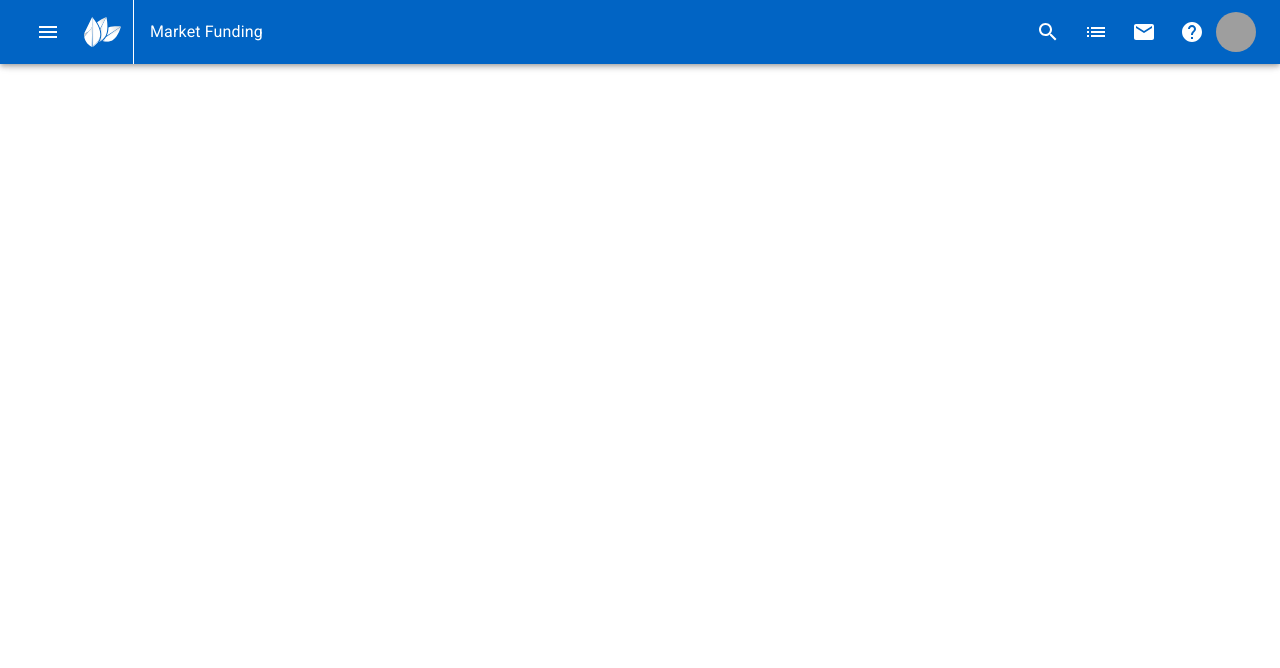
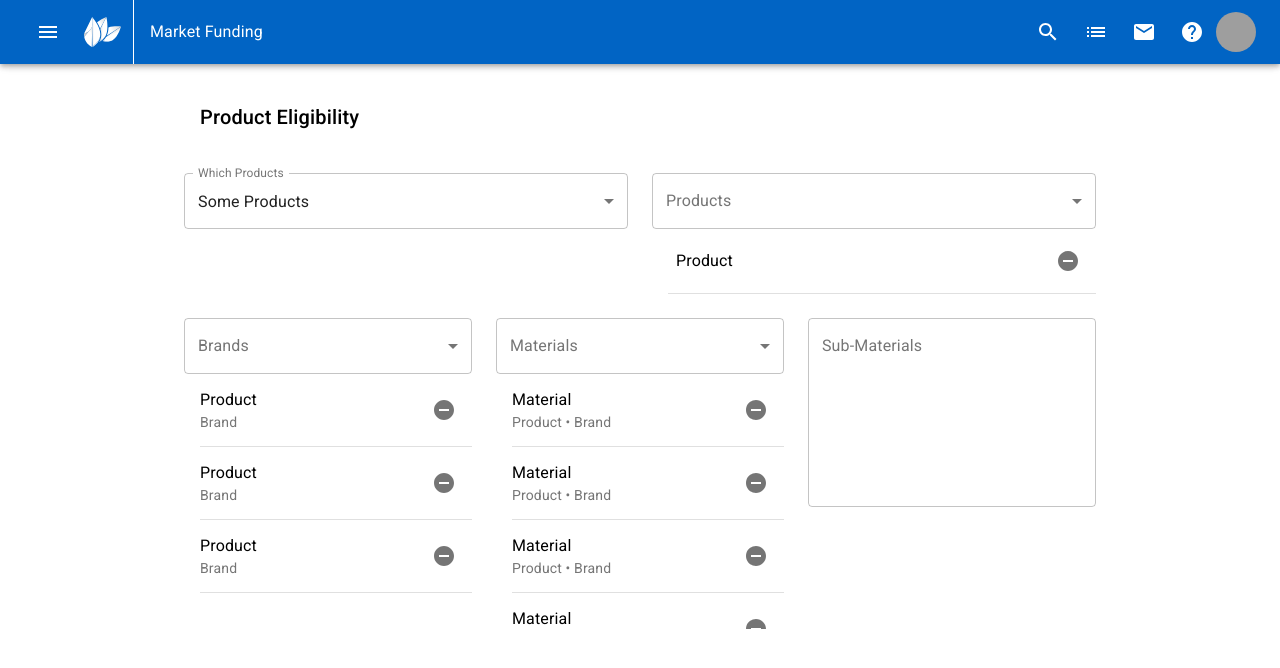
Before and after one commit to stephen-salyer/testingDART, a React (Create React App) app: page /product-eligibility-example in a window 1280 px wide. Shown: the top 668 px of the page. Built offline with nearby package versions, Linux system fonts and the light colour scheme; grey boxes are pictures that could not be loaded; the HTML template or start-up script is replaced by a standard one.

Commit message:
Example Product Eligibility Section

```diff
--- a/src/App.js
+++ b/src/App.js
@@ -11,6 +11,7 @@ import ProgramListBody from './Components/ProgramListBody';
 import NavBar from './Components/NavBar';
 import MemberList from './Components/MemberList';
 import ApprovalStatus from './Components/ApprovalStatus';
+import ProductEligibilityExample from './Components/Examples/ProductEligibility/ProductEligibilityExample';
 
 const theme = createMuiTheme({
   palette: {
@@ -32,6 +33,11 @@ const App = () => (
           <Route path="/program-list">
             <ProgramListBody />
           </Route>
+          {/* Below is temporary */}
+          <Route path="/product-eligibility-example">
+            <ProductEligibilityExample />
+          </Route>
+          {/* Above is temporary */}
           <Route path="/program/:id">
             <Program />
           </Route>
--- a/src/Components/ApprovalStatusFilter.js
+++ b/src/Components/ApprovalStatusFilter.js
@@ -18,6 +18,8 @@ import CloseIcon from '@material-ui/icons/Close';
 import CardHeader from '@material-ui/core/CardHeader';
 import 'date-fns';
 import {Divider, TextField, Grid} from '@material-ui/core';
+import Autocomplete from '@material-ui/lab/Autocomplete';
+import {Members} from './MemberList';
 
 const useStyles = makeStyles({
   root: {
@@ -89,24 +91,15 @@ export default function TemporaryDrawer() {
         </Box>
       </Box>
       <Box pb={2} pl={2} pr={2} pt={0}>
-        <FormControl variant="outlined" className={classes.formControl}>
-          <InputLabel id="demo-simple-select-outlined-label">
-            Search Members
-          </InputLabel>
-
-          <Select
-            defaultValue=""
-            id="demo-simple-select-outlined"
-            label="Search Members"
-          >
-            <MenuItem value="">
-              <em>None</em>
-            </MenuItem>
-            <MenuItem value={10}>Bob Bobbert</MenuItem>
-            <MenuItem value={20}>Rob Robbert</MenuItem>
-            <MenuItem value={30}>Tob Tobbert</MenuItem>
-          </Select>
-        </FormControl>
+        <Autocomplete
+          freeSolo
+          options={Members}
+          getOptionLabel={(option) => option.title}
+          style={{width: '100%'}}
+          renderInput={(params) => (
+            <TextField {...params} label="Search Members" variant="outlined" />
+          )}
+        />
       </Box>
       <Box pb={2} pl={2} pr={2}>
         <Typography variant="subtitle1">Years</Typography>
--- /dev/null
+++ b/src/Components/Examples/ProductEligibility/ProductEligibilityBrands.js
@@ -0,0 +1,32 @@
+import React from 'react';
+import {
+  Divider,
+  Box,
+  ListItemSecondaryAction,
+  IconButton,
+  ListItemText,
+  List,
+} from '@material-ui/core';
+import RemoveCircleIcon from '@material-ui/icons/RemoveCircle';
+
+export default function ProductEligibilityBrands() {
+  return (
+    <>
+      <Box style={{maxHeight: '255px', overflow: 'scroll'}} pl={2}>
+        {[1, 2, 3].map((n) => (
+          <div key={n}>
+            <List>
+              <ListItemText primary="Product" secondary="Brand" />
+              <ListItemSecondaryAction>
+                <IconButton edge="end" aria-label="delete">
+                  <RemoveCircleIcon />
+                </IconButton>
+              </ListItemSecondaryAction>
+            </List>
+            <Divider />
+          </div>
+        ))}
+      </Box>
+    </>
+  );
+}
--- /dev/null
+++ b/src/Components/Examples/ProductEligibility/ProductEligibilityExample.js
@@ -0,0 +1,139 @@
+import React from 'react';
+import {
+  CardHeader,
+  Checkbox,
+  CircularProgress,
+  Grid,
+  FormControl,
+  InputLabel,
+  Select,
+  MenuItem,
+  Box,
+  Typography,
+  FormControlLabel,
+  Container,
+  TextField,
+} from '@material-ui/core';
+import ProductEligibilityProduct from './ProductEligibilityProduct';
+import ProductEligibilityBrands from './ProductEligibilityBrands';
+import ProductEligibilityMaterials from './ProductEligibilityMaterials';
+
+export default function ProductEligibilityExample() {
+  const [state, setState] = React.useState({
+    checkedA: true,
+    checkedB: true,
+    checkedF: true,
+    checkedG: true,
+  });
+
+  const handleChange = (event) => {
+    setState({...state, [event.target.name]: event.target.checked});
+  };
+
+  return (
+    <>
+      <Container maxWidth="md" style={{paddingTop: '85px'}}>
+        <Grid container spacing={3}>
+          <Grid item sm={12}>
+            <CardHeader
+              titleTypographyProps={{variant: 'h6'}}
+              title="Product Eligibility"
+            />
+          </Grid>
+          <Grid item sm={12} md={6}>
+            <FormControl fullWidth variant="outlined">
+              <InputLabel>Which Products</InputLabel>
+              <Select label="Which Products" defaultValue={20}>
+                <MenuItem value={10}>All Products</MenuItem>
+                <MenuItem value={20}>Some Products</MenuItem>
+                <MenuItem value={30}>Other</MenuItem>
+              </Select>
+            </FormControl>
+          </Grid>
+          <Grid item sm={12} md={6}>
+            <FormControl multiple fullWidth variant="outlined">
+              <InputLabel>Products</InputLabel>
+              <Select label="Products">
+                <Box
+                  pt={8}
+                  pb={8}
+                  display="flex"
+                  flexDirection="column"
+                  justifyContent="center"
+                  alignItems="center"
+                >
+                  <CircularProgress color="secondary" />
+                  <Box p={3}>
+                    <Typography>
+                      Grab some coffee. Its gonna be a minute...
+                    </Typography>
+                  </Box>
+                </Box>
+              </Select>
+            </FormControl>
+            <ProductEligibilityProduct />
+          </Grid>
+          <Grid item sm={12} md={4}>
+            <FormControl multiple fullWidth variant="outlined">
+              <InputLabel>Brands</InputLabel>
+              <Select label="Brands">
+                {[1, 2, 3, 4, 5, 6].map((n) => (
+                  <Box pl={2} key={n}>
+                    <FormControlLabel
+                      control={
+                        <Checkbox
+                          checked={state.checkedB}
+                          onChange={handleChange}
+                          name="checkedB"
+                          color="primary"
+                          value={10}
+                        />
+                      }
+                      label="State Name Here"
+                    />
+                  </Box>
+                ))}
+              </Select>
+            </FormControl>
+            <ProductEligibilityBrands />
+          </Grid>
+          <Grid item sm={12} md={4}>
+            <FormControl multiple fullWidth variant="outlined">
+              <InputLabel>Materials</InputLabel>
+              <Select label="Materials">
+                {[1, 2, 3, 4, 5, 6].map((n) => (
+                  <Box pl={2} key={n}>
+                    <FormControlLabel
+                      control={
+                        <Checkbox
+                          checked={state.checkedB}
+                          onChange={handleChange}
+                          name="checkedB"
+                          color="primary"
+                          value={10}
+                        />
+                      }
+                      label="State Name Here"
+                    />
+                  </Box>
+                ))}
+              </Select>
+            </FormControl>
+            <ProductEligibilityMaterials />
+          </Grid>
+          <Grid item sm={12} md={4}>
+            <TextField
+              fullWidth
+              id="outlined-multiline-static"
+              label="Sub-Materials"
+              multiline
+              placeholder="Example of format we want them in (seperate by comma)"
+              rows="8"
+              variant="outlined"
+            />
+          </Grid>
+        </Grid>
+      </Container>
+    </>
+  );
+}
--- /dev/null
+++ b/src/Components/Examples/ProductEligibility/ProductEligibilityMaterials.js
@@ -0,0 +1,63 @@
+import React from 'react';
+import {
+  Divider,
+  Box,
+  ListItemSecondaryAction,
+  IconButton,
+  ListItemText,
+  List,
+} from '@material-ui/core';
+import RemoveCircleIcon from '@material-ui/icons/RemoveCircle';
+
+export default function GeographyEligibilityState() {
+  return (
+    <>
+      <Box style={{height: '255px', overflow: 'scroll'}} pl={2}>
+        {[
+          1,
+          2,
+          3,
+          4,
+          5,
+          6,
+          7,
+          8,
+          9,
+          10,
+          11,
+          12,
+          13,
+          14,
+          15,
+          16,
+          17,
+          18,
+          19,
+          20,
+          21,
+          22,
+          23,
+          24,
+          25,
+          26,
+          27,
+          28,
+          29,
+          30,
+        ].map((n) => (
+          <>
+            <List key={n}>
+              <ListItemText primary="Material" secondary="Product • Brand" />
+              <ListItemSecondaryAction>
+                <IconButton edge="end" aria-label="delete">
+                  <RemoveCircleIcon />
+                </IconButton>
+              </ListItemSecondaryAction>
+            </List>
+            <Divider />
+          </>
+        ))}
+      </Box>
+    </>
+  );
+}
--- /dev/null
+++ b/src/Components/Examples/ProductEligibility/ProductEligibilityProduct.js
@@ -0,0 +1,30 @@
+import React from 'react';
+import {
+  Divider,
+  Box,
+  ListItemSecondaryAction,
+  IconButton,
+  ListItemText,
+  List,
+} from '@material-ui/core';
+import RemoveCircleIcon from '@material-ui/icons/RemoveCircle';
+
+export default function ProductEligibilityProduct() {
+  return (
+    <>
+      <Box style={{maxHeight: '255px', overflow: 'scroll'}} pl={2}>
+        <List>
+          <Box p={1}>
+            <ListItemText primary="Product" />
+            <ListItemSecondaryAction>
+              <IconButton edge="end" aria-label="delete">
+                <RemoveCircleIcon />
+              </IconButton>
+            </ListItemSecondaryAction>
+          </Box>
+        </List>
+        <Divider />
+      </Box>
+    </>
+  );
+}
--- a/src/Components/MemberList.js
+++ b/src/Components/MemberList.js
@@ -124,7 +124,7 @@ const ExpansionPanel = withStyles({
   expanded: {},
 })(MuiExpansionPanel);
 
-const Members = [
+export const Members = [
   {title: 'Justice Madden'},
   {title: 'Alberto Shepard'},
   {title: 'Anahi Mayo'},
--- a/src/Components/ProductSearchModal.js
+++ b/src/Components/ProductSearchModal.js
@@ -78,7 +78,7 @@ export default function ProductSearchModal() {
               title={
                 <>
                   <Box display="flex" alignItems="center" pl={1}>
-                    <Typography variant="h5">Search Products</Typography>
+                    <Typography variant="h5">Search Materials</Typography>
                   </Box>
                 </>
               }
```
Also changed, not shown: src/Components/ProgramListFilter.js (+36 -19 lines).
